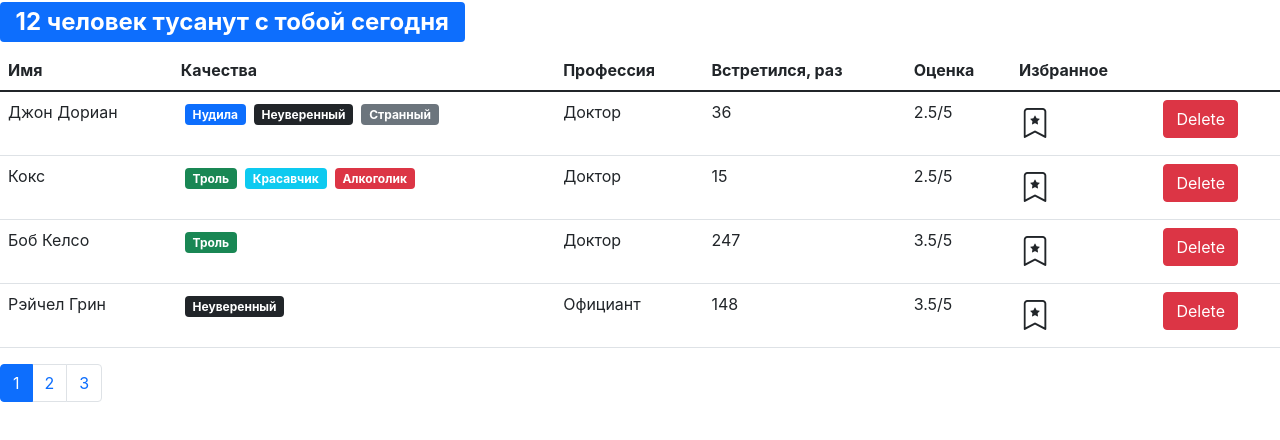
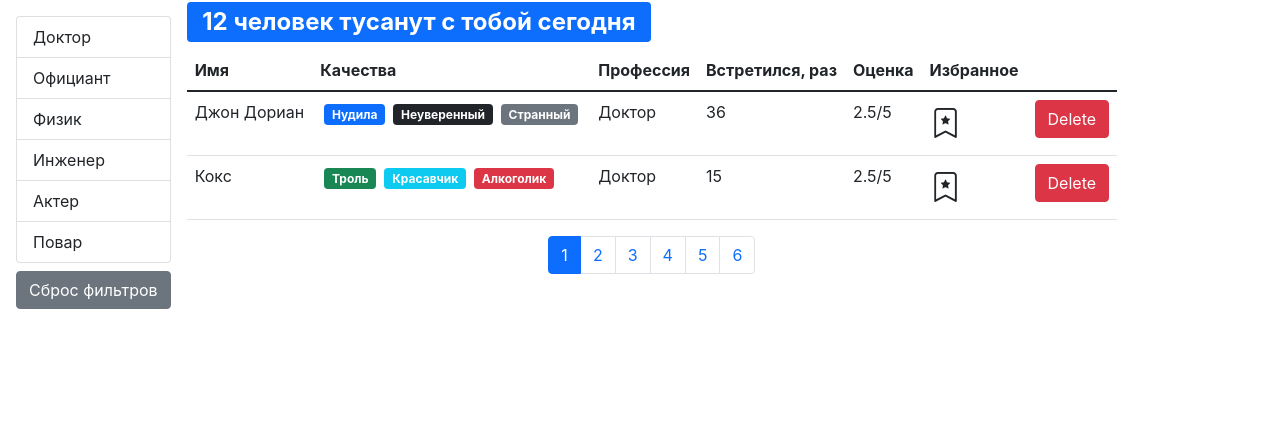
Before and after one commit to andreymaklakov/fast-company, a React (Create React App) app: page / in a window 1280 px wide. Shown: the top 440 px of the page. Built offline with nearby package versions, Linux system fonts and the light colour scheme.

Commit message:
filtration added

```diff
--- a/src/app/App.js
+++ b/src/app/App.js
@@ -1,10 +1,15 @@
-import React, { useState } from "react";
+import React, { useState, useEffect } from "react";
 import api from "./api";
 import Users from "./components/users";
-import SearchStatus from "./components/searchStatus";
 
 function App() {
-  const [users, setUsers] = useState(api.users.fetchAll());
+  const [users, setUsers] = useState();
+
+  useEffect(() => {
+    api.users.fetchAll().then((data) => {
+      setUsers(data);
+    });
+  }, []);
 
   const handleDelete = (id) => {
     setUsers((prevState) => prevState.filter((user) => user._id !== id));
@@ -24,14 +29,13 @@
 
   return (
     <div>
-      <h2>
-        <SearchStatus length={users.length} />
-      </h2>
-      <Users
-        users={users}
-        onDelete={handleDelete}
-        onToggleBookMark={handleToggleBookMark}
-      />
+      {users && (
+        <Users
+          users={users}
+          onDelete={handleDelete}
+          onToggleBookMark={handleToggleBookMark}
+        />
+      )}
     </div>
   );
 }
--- /dev/null
+++ b/src/app/api/fake.api/professions.api.js
@@ -0,0 +1,26 @@
+export const professionsObject = {
+  doctor: { _id: "67rdca3eeb7f6fgeed471818", name: "Доктор" },
+  waiter: { _id: "67rdca3eeb7f6fgeed471820", name: "Официант" },
+  physics: { _id: "67rdca3eeb7f6fgeed471814", name: "Физик" },
+  engineer: { _id: "67rdca3eeb7f6fgeed471822", name: "Инженер" },
+  actor: { _id: "67rdca3eeb7f6fgeed471824", name: "Актер" },
+  cook: { _id: "67rdca3eeb7f6fgeed471829", name: "Повар" }
+};
+
+export const professions = [
+  { _id: "67rdca3eeb7f6fgeed471818", name: "Доктор" },
+  { _id: "67rdca3eeb7f6fgeed471820", name: "Официант" },
+  { _id: "67rdca3eeb7f6fgeed471814", name: "Физик" },
+  { _id: "67rdca3eeb7f6fgeed471822", name: "Инженер" },
+  { _id: "67rdca3eeb7f6fgeed471824", name: "Актер" },
+  { _id: "67rdca3eeb7f6fgeed471829", name: "Повар" }
+];
+
+const fetchAll = () =>
+  new Promise((resolve) => {
+    window.setTimeout(function () {
+      resolve(professions);
+    }, 2000);
+  });
+
+export default { fetchAll };
--- a/src/app/api/fake.api/user.api.js
+++ b/src/app/api/fake.api/user.api.js
@@ -1,11 +1,5 @@
-const professions = {
-  doctor: { _id: "67rdca3eeb7f6fgeed471818", name: "Доктор" },
-  waiter: { _id: "67rdca3eeb7f6fgeed471820", name: "Официант" },
-  physics: { _id: "67rdca3eeb7f6fgeed471814", name: "Физик" },
-  engineer: { _id: "67rdca3eeb7f6fgeed471822", name: "Инженер" },
-  actor: { _id: "67rdca3eeb7f6fgeed471824", name: "Актер" },
-  cook: { _id: "67rdca3eeb7f6fgeed471829", name: "Повар" }
-};
+import { professionsObject as professions } from "./professions.api";
+
 const qualities = {
   tedious: {
     _id: "67rdca3eeb7f6fgeed471198",
@@ -145,6 +139,12 @@
     bookmark: false
   }
 ];
-export function fetchAll() {
-  return users;
-}
+
+const fetchAll = () =>
+  new Promise((resolve) => {
+    window.setTimeout(function () {
+      resolve(users);
+    }, 2000);
+  });
+
+export default { fetchAll };
--- a/src/app/api/index.js
+++ b/src/app/api/index.js
@@ -1,5 +1,7 @@
-import * as users from "./fake.api/user.api";
+import users from "./fake.api/user.api";
+import professions from "./fake.api/professions.api";
 const API = {
-  users
+  users,
+  professions
 };
 export default API;
--- /dev/null
+++ b/src/app/components/groupList.jsx
@@ -0,0 +1,42 @@
+import React from "react";
+import PropTypes from "prop-types";
+
+const GroupList = ({
+  items,
+  valueProperty,
+  contentProperty,
+  onItemSelect,
+  selectedItem
+}) => {
+  return (
+    <ul className="list-group">
+      {Object.values(items).map((item) => (
+        <li
+          key={item[valueProperty]}
+          className={
+            "list-group-item" + (item === selectedItem ? " active" : "")
+          }
+          onClick={() => onItemSelect(item)}
+          role="button"
+        >
+          {item[contentProperty]}
+        </li>
+      ))}
+    </ul>
+  );
+};
+
+GroupList.defaultProps = {
+  valueProperty: "_id",
+  contentProperty: "name"
+};
+
+GroupList.propTypes = {
+  items: PropTypes.oneOfType([PropTypes.object, PropTypes.array]),
+  valueProperty: PropTypes.string.isRequired,
+  contentProperty: PropTypes.string.isRequired,
+  onItemSelect: PropTypes.func.isRequired,
+  selectedItem: PropTypes.object
+};
+
+export default GroupList;
--- a/src/app/components/searchStatus.jsx
+++ b/src/app/components/searchStatus.jsx
@@ -18,7 +18,7 @@
   return length === 0 ? (
     <span className="badge bg-danger">Никто с тобой не тусанет</span>
   ) : (
-    <span className="badge bg-primary">
+    <span className={"badge bg-primary"}>
       {length} {peopleWordRender()} {length === 1 ? "тусанет" : "тусанут"} с
       тобой сегодня
     </span>
--- a/src/app/components/user.jsx
+++ b/src/app/components/user.jsx
@@ -35,7 +35,12 @@
         </button>
       </td>
       <td>
-        <button className="btn btn-danger" onClick={() => onDelete(_id)}>
+        <button
+          className="btn btn-danger"
+          onClick={() => {
+            onDelete(_id);
+          }}
+        >
           Delete
         </button>
       </td>
--- a/src/app/components/users.jsx
+++ b/src/app/components/users.jsx
@@ -1,22 +1,72 @@
-import React, { useState } from "react";
+import React, { useState, useEffect } from "react";
 import User from "./user";
 import "bootstrap/dist/css/bootstrap.css";
 import Pagination from "./pagination";
 import paginate from "../utils/paginate";
 import PropTypes from "prop-types";
+import GroupList from "./groupList";
+import api from "../api";
+import SearchStatus from "./searchStatus";
 
 const Users = ({ users, ...rest }) => {
-  const count = users.length;
-  const pageSize = 4;
   const [currentPage, setCurrentPage] = useState(1);
+  const [professions, setProfessions] = useState();
+  const [selectedProf, setSelectedProf] = useState();
+
+  useEffect(() => {
+    api.professions.fetchAll().then((data) => {
+      setProfessions(data);
+    });
+  });
+
+  const handleProfessionSelect = (item) => {
+    setCurrentPage(1);
+    setSelectedProf(item);
+  };
+
+  const pageSize = 2;
+
+  const filteredUsers = users.filter((user) =>
+    selectedProf
+      ? JSON.stringify(selectedProf) === JSON.stringify(user.profession)
+      : true
+  );
+  const userCrop = paginate(filteredUsers, currentPage, pageSize);
+
   const handlePageChange = (page) => {
     setCurrentPage(page);
   };
 
-  const userCrop = paginate(users, currentPage, pageSize);
+  userCrop.length ||
+    (filteredUsers.length && handlePageChange(currentPage - 1));
+
+  const count = filteredUsers.length;
+
+  const clearFilter = () => {
+    setSelectedProf();
+  };
 
   return (
-    <>
+    <div className="d-flex">
+      {professions && (
+        <div className="d-flex flex-column flex-shrink-0 p-3">
+          <GroupList
+            selectedItem={selectedProf}
+            items={professions}
+            onItemSelect={handleProfessionSelect}
+          />
+
+          <button className="btn btn-secondary mt-2" onClick={clearFilter}>
+            Сброс фильтров
+          </button>
+        </div>
+      )}
+
+      <div className="d-flex flex-column">
+        <h2>
+          <SearchStatus length={count} />
+        </h2>
+
         {count > 0 && (
           <table className="table">
             <thead>
@@ -30,6 +80,7 @@
                 <th />
               </tr>
             </thead>
+
             <tbody>
               {userCrop.map((user) => (
                 <User key={user._id} {...user} {...rest} />
@@ -37,13 +88,16 @@
             </tbody>
           </table>
         )}
+        <div className="d-flex justify-content-center">
           <Pagination
             itemsCount={count}
             pageSize={pageSize}
             currentPage={currentPage}
             onPageChange={handlePageChange}
           />
-    </>
+        </div>
+      </div>
+    </div>
   );
 };
 
```
Also changed, not shown: .eslintrc.js. Lines whose indentation alone changed are shown as unchanged.
